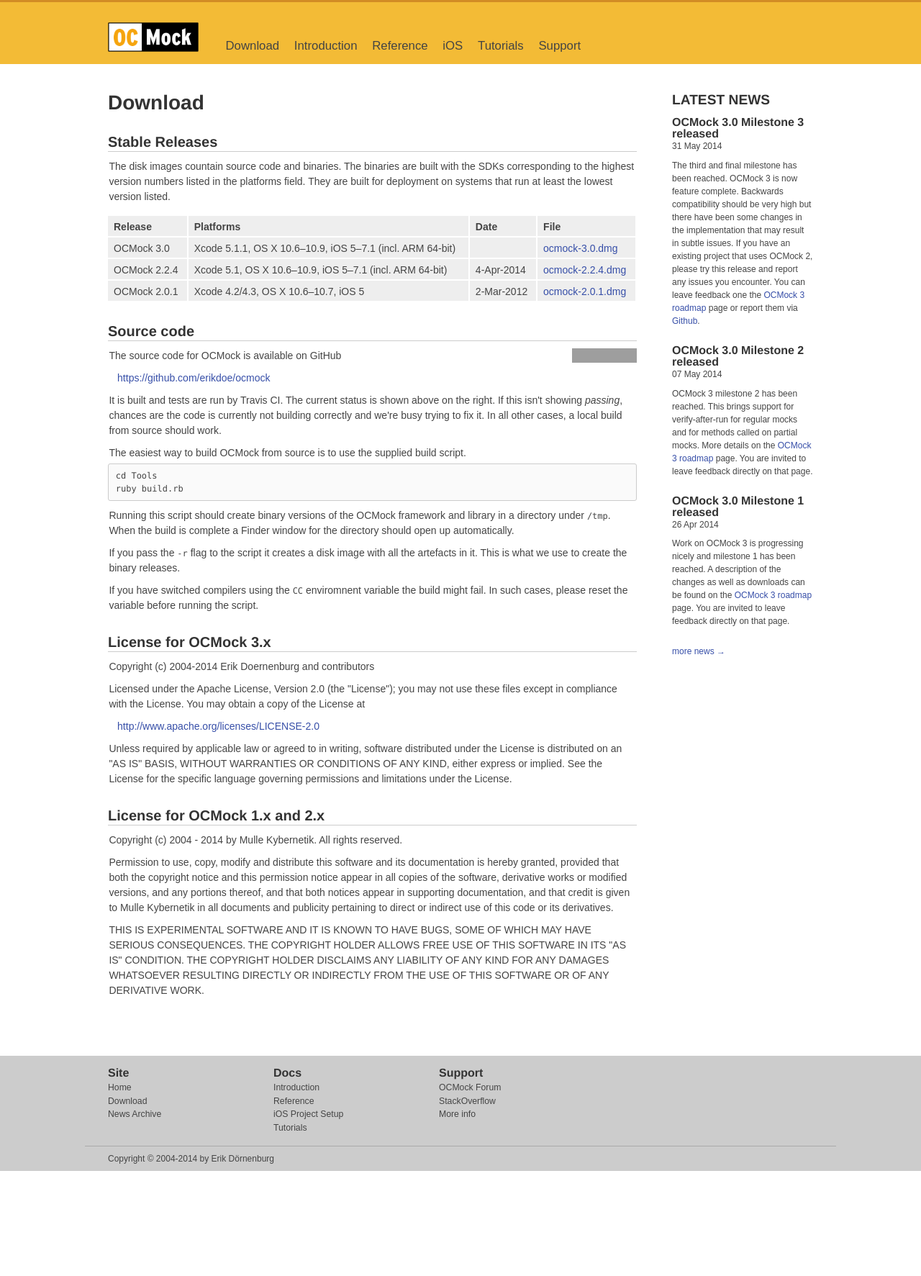
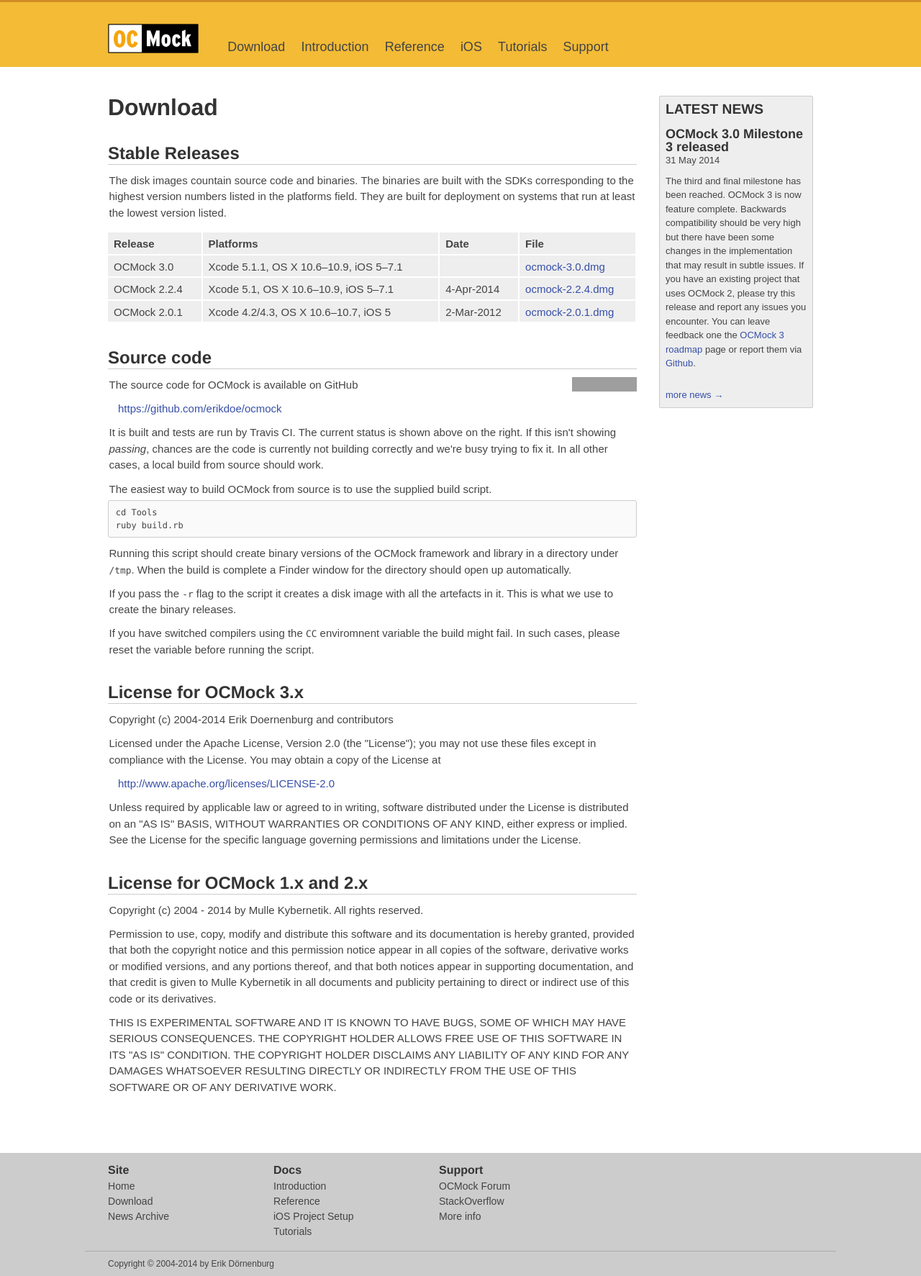
Before and after one commit to erikdoe/ocmock, a Jekyll site: the page built from download.html, in a window 1280 px wide. Shown: the whole page at 72% size. Built offline with Jekyll 4.4.1, drawn with Linux system fonts in a browser that asks for light colours; before the commit the page ends 1627 px from its top, so only the background shows below that; grey boxes are pictures that could not be loaded.

Commit message:
Bigger font, less but more visible sidebar content.

```diff
--- a/_layouts/default.html
+++ b/_layouts/default.html
@@ -115,7 +115,7 @@
 				<header>
 					<h2>Latest News</h2>
 				</header>
-				{% for post in site.posts limit: 3 %}
+				{% for post in site.posts limit: 1 %}
 				<article>
 					<h3>{{ post.title }}</h3>
 					<p class="postdate">{{ post.date | date:"%d %b %Y" }}
--- a/download.html
+++ b/download.html
@@ -21,13 +21,13 @@ published: true
 	</tr>
 	<tr>
 		<td>OCMock 3.0</td>
-		<td>Xcode 5.1.1, OS X 10.6&ndash;10.9, iOS 5&ndash;7.1 (incl. ARM 64-bit)</td>
+		<td>Xcode 5.1.1, OS X 10.6&ndash;10.9, iOS 5&ndash;7.1</td>
 		<td>&nbsp;</td>
 		<td><a href="{{ site.baseurl }}/downloads/ocmock-3.0.dmg">ocmock-3.0.dmg</a></td>
 	</tr>
 	<tr>
 		<td>OCMock 2.2.4</td>
-		<td>Xcode 5.1, OS X 10.6&ndash;10.9, iOS 5&ndash;7.1 (incl. ARM 64-bit)</td>
+		<td>Xcode 5.1, OS X 10.6&ndash;10.9, iOS 5&ndash;7.1</td>
 		<td>4-Apr-2014</td>
 		<td><a href="{{ site.baseurl }}/downloads/ocmock-2.2.4.dmg">ocmock-2.2.4.dmg</a></td>
 	</tr>
--- a/index.html
+++ b/index.html
@@ -12,6 +13,7 @@ layout: default
 <p>If you are unfamiliar with the concept of mock objects please have a look at the <a href="{{ site.baseurl }}/introduction">introduction</a> on this site.
 
 <p>The remainder of this page should have everything to get you started. Enjoy!
+
 
 <h2>Adding OCMock to your project</h2>
 <ul>
--- a/stylesheets/screen.css
+++ b/stylesheets/screen.css
@@ -42,12 +42,12 @@ h1, h2, h3 {
 }
 
 h1 {
-	font-size: 1.75em;
+	font-size: 2em;
 	margin-bottom: 1em;
 }
 
 h2 {
-	font-size: 1.25em;
+	font-size: 1.5em;
 	margin-top: 1.5em;
 }
 
@@ -56,7 +56,7 @@ h2:first-child {
 }
 
 h3 {
-	font-size: 1em;
+	font-size: 1.125em;
 	margin-top: 1em;
 }
 
@@ -66,7 +66,7 @@ h3 + div.highlight {
 
 p, th, td, ul, ol, li {
 	font-family: sans-serif;
-	font-size: 0.875em;
+	font-size: 0.9375em;
 	line-height: 1.5em;
 	color: #444;
 }
@@ -228,7 +228,7 @@ section#sidebar article {
 }
 
 section#sidebar p {
-	font-size: 0.75em;
+	font-size: 0.8125em;
 }
 
 section#sidebar {
@@ -396,6 +396,12 @@ div#footercopy p {
 	   	float: right;
 	  	width: 20%;
   	}
+    section#sidebar {
+        padding: 0.5em;
+        border: solid 1px #CCC;
+    	border-radius: 2px 2px 2px 2px;
+    	background: #EEE;
+    }
 	section#sidebar header h2 {
 		border-bottom: none;
 		letter-spacing: 80%;
--- a/support.html
+++ b/support.html
@@ -5,6 +5,7 @@ tags: []
 status: publish
 type: page
 published: true
+nosidebar: true
 ---
 <h1>{{ page.title }}</h1>
 
```
Also changed, not shown: other parts of index.html (+1 -0 lines).
